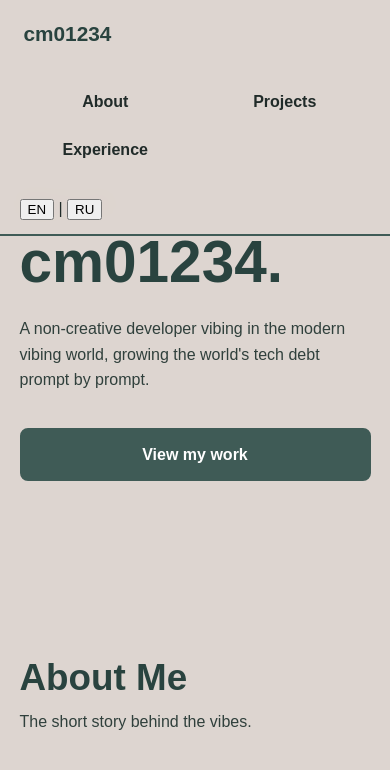
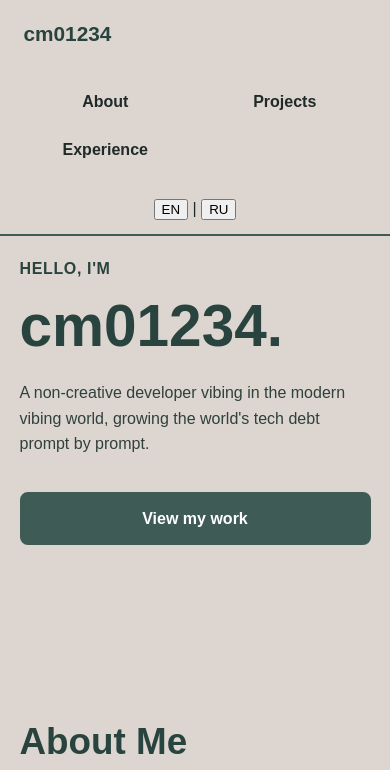
Before and after one commit to cm01234/cm01234.github.io, a plain HTML site: page index.html in a window 390 px wide. Shown: the top 770 px of the page. Drawn offline with Linux system fonts and the light colour scheme.

Commit message:
Adjust mobile navigation spacing

```diff
--- a/style.css
+++ b/style.css
@@ -667,7 +667,7 @@ padding-inline: 0.5rem;
 .hero {
 min-height: auto;
 
-padding-top: 12rem;
+padding-top: 16rem;
 
 
 }
@@ -702,6 +702,10 @@ width: 100%;
 justify-content: center;
 
 
+}
+
+.language-switcher {
+align-self: center;
 }
 
 .hero h1 {
```
